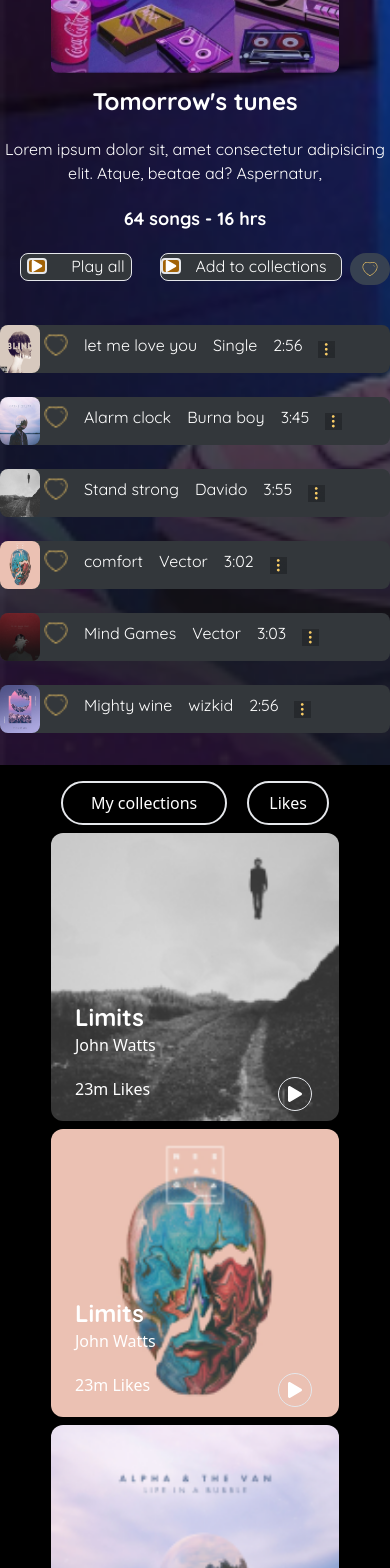
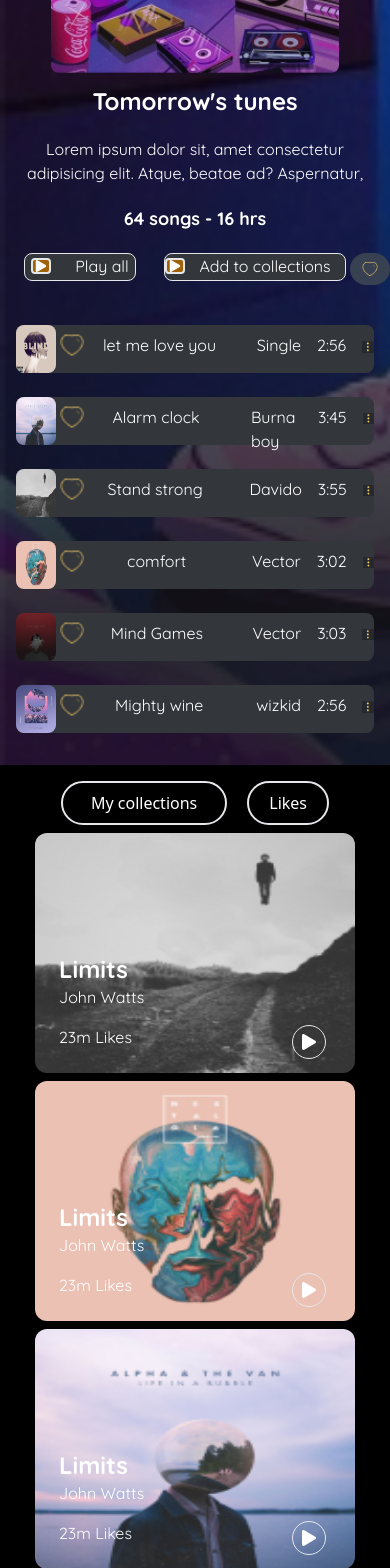
Before and after one commit to Opeyemil-code/spotify, a React (Vite) app: page / in a window 390 px wide. Shown: the part 1420-2988 px from the top of the page. Built offline with nearby package versions, Linux system fonts and the light colour scheme.

Commit message:
fixed some sectionsa

```diff
--- a/src/album/header/header.jsx
+++ b/src/album/header/header.jsx
@@ -16,11 +16,11 @@ export default function Heading(params) {
               <div className="lg:mt-16 flex flex-col space-y-5  bg-red-90 font-quicksand">
 
                 <h1 className="text-2xl font-bold font-quicksand lg:text-left text-center mt-3 lg:mt-0">Tomorrow's tunes</h1>
-                <p className="font-medium lg:w-2/3 mx-auto lg:mx-0 text-center lg:text-left w-">Lorem ipsum dolor sit, amet consectetur adipisicing elit. Atque, beatae ad? Aspernatur,</p>
+                <p className="font-medium lg:w-2/3 mx-auto lg:mx-0 text-center lg:text-left w-11/12">Lorem ipsum dolor sit, amet consectetur adipisicing elit. Atque, beatae ad? Aspernatur,</p>
                 <h1 className="font-bold text-lg text-center lg:text-left">64 songs - 16 hrs</h1>
 
 
-                   <div className="flex flex-row space-x-2  mx-auto w-full  bg-red-90 lg:ml-0">
+                   <div className="flex flex-row space-x-1  mx-auto w-full  bg-red-90 lg:ml-0">
 
                        <button className="flex flex-row border space-x-6 w-28 justify-center h-7 rounded-lg bg-dark lg:mx-0 mx-auto">
                        <FaPlay className="w-5 mt-1 border-2  rounded bg-yellow-700"/>
--- a/src/album/playlist/Display.jsx
+++ b/src/album/playlist/Display.jsx
@@ -2,14 +2,14 @@ import React from "react";
 
 export default function Display(props) {
     return(
-        <div className="flex flex-row mt-10 bg-dark lg:space-x-40 h-12 rounded-lg space-x-4 lg:w-auto  mx-auto font-quicksand w-full">
+        <div className="flex flex-row mt-10 bg-dark lg:space-x-40 h-12 rounded-lg space-x-4 lg:w-auto  mx-auto font-quicksand w-11/12">
 
             <div className="flex-row flex lg:space-x-4 space-x-1">
                 <img src={props.display.img} alt="" className="w-10  rounded-lg"/>
                 <img src={props.display.favorite} alt="" className="h-6 mt-2"/>
             </div>
 
-           <div className="text-white mt-2 font-quicksand bg-yellow-90 lg:w-60  text-center">
+           <div className="text-white mt-2 font-quicksand bg-yellow-90 lg:w-60  text-center w-60">
            <h1>{props.display.text}</h1>
            </div>
 
--- a/src/collection/collection.jsx
+++ b/src/collection/collection.jsx
@@ -6,23 +6,23 @@ export default function Collection(props) {
 
             <div>
 
-              <div className="absolute mt-40 ml-6">
+              <div className="absolute lg:mt-40 ml-6 mt-28 font-quicksand ">
 
                 <h1 className="font-bold font-quicksand text-2xl mt-2">{props.display.header}
                 </h1>
                 <p>{props.display.paragraph}</p>
 
-                <div className="flex flex-row mt-5 space-x-32 bg-green-20  lg:hidden">
+                <div className="flex flex-row mt-4 space-x-40 bg-green-20  lg:hidden">
                     <h1>23m Likes</h1>
 
-                    <button className="border rounded-full p-2">
+                    <button className="border rounded-full p-2 hover:bg-yellow-400">
                     <FaPlay className=""/>
                     </button>
                 </div>
 
               </div>
 
-                <img src={props.display.img} alt="" className="lg:w-60 w-72  rounded-xl"/>
+                <img src={props.display.img} alt="" className="lg:w-60 w-80 h-60  rounded-xl"/>
 
 
             </div>
```
